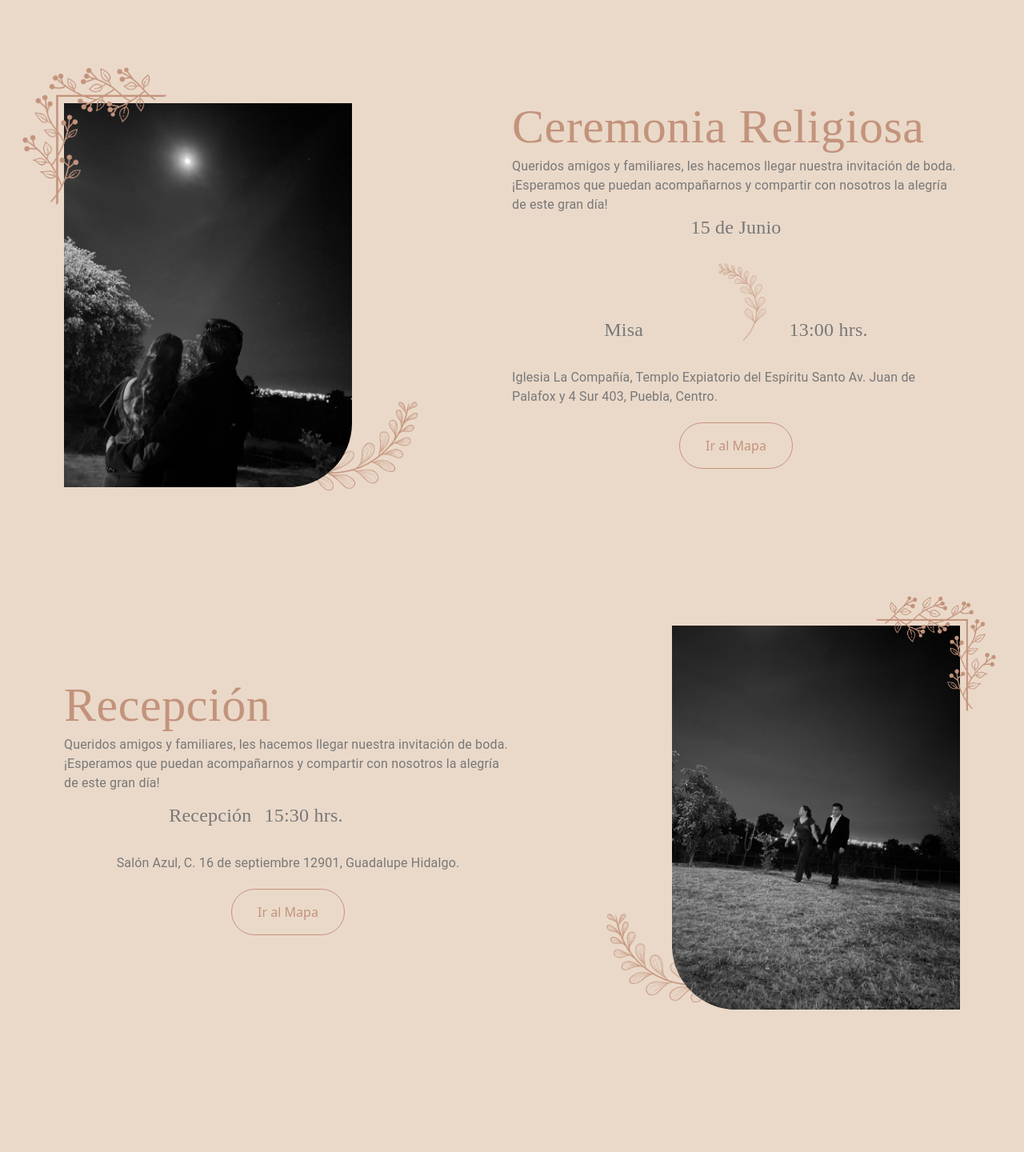
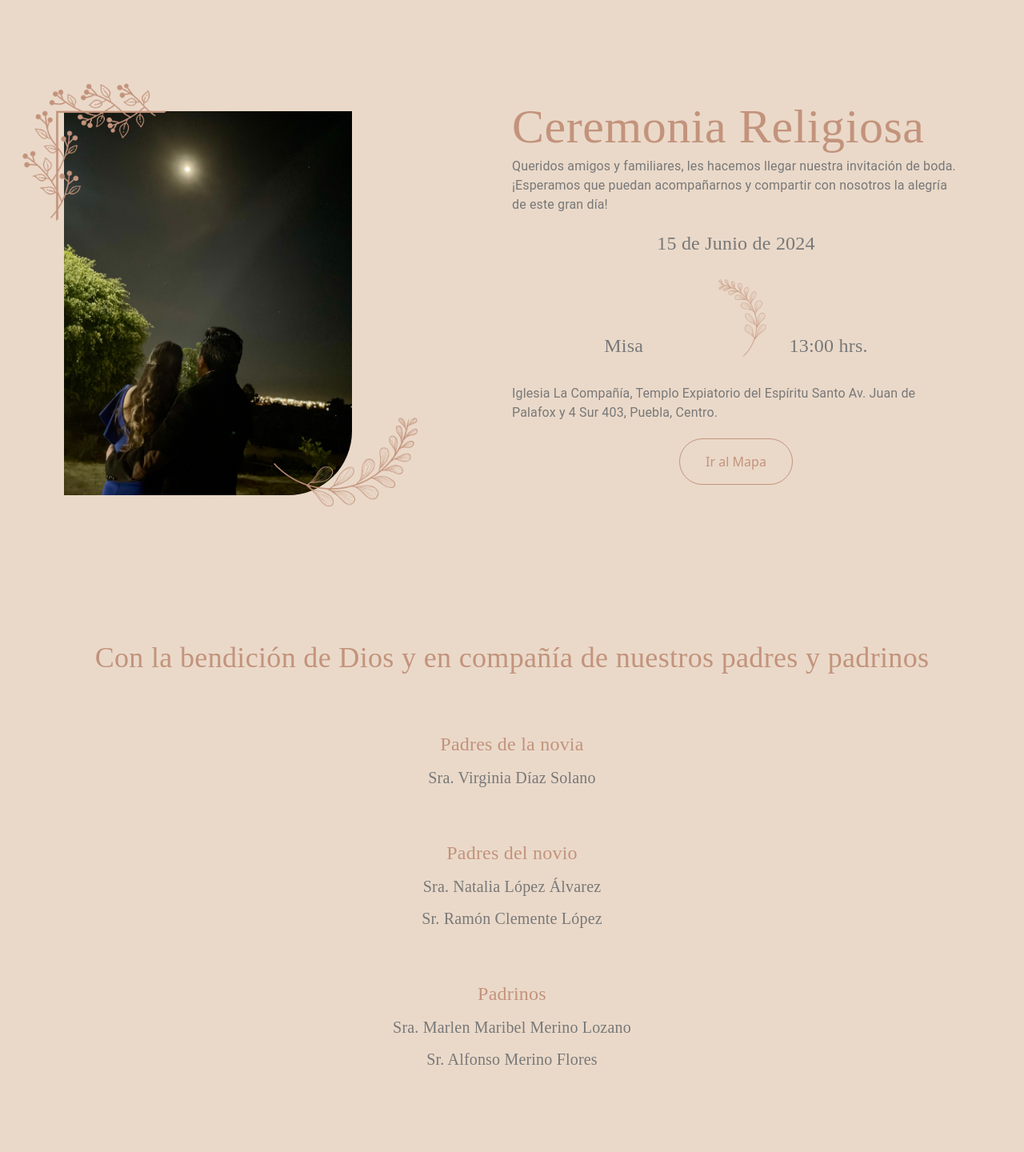
Before and after one commit to DavidNegreteL/weddingHub, a Next.js app: page / in a window 1280 px wide. Shown: the part 1140-2580 px from the top of the page at 80% size. Built offline with nearby package versions, Linux system fonts and the light colour scheme.

Commit message:
feature/ui: Font size updated and, navigation and parent components added

```diff
--- a/src/components/Countdown.tsx
+++ b/src/components/Countdown.tsx
@@ -17,14 +17,14 @@ const CountdownTimer = ({ targetDate }: { targetDate: string }) => {
   }) => {
     if (completed) {
       return (
-        <Typography className="text-primary-1 text-6xl mt-3 font-cormorant">
+        <Typography className="text-primary-1 text-4xl mt-3 font-cormorant md:text-6xl">
           {"¡Es hoy!"}
         </Typography>
       );
     } else {
       return (
         <Container className="p-4 m-0 mb-40 flex flex-col items-center gap-5 md:max-w-full">
-          <Typography className="text-primary-1 text-6xl mt-3 font-cormorant">
+          <Typography className="text-primary-1 text-4xl mt-3 font-cormorant md:text-6xl">
             Faltan
           </Typography>
           <Box className="flex gap-7 md:gap-12">
--- a/src/components/Hero.tsx
+++ b/src/components/Hero.tsx
@@ -10,11 +10,11 @@ function Hero() {
           textAlign={"center"}
           className="text-text text-xs mt-24 tracking-widest font-montserrat"
         >
-          NOS CASAMOS
+          ¡NOS CASAMOS!
         </Typography>
         <Typography
           textAlign={"left"}
-          className="text-primary-1 text-6xl mt-3 font-cormorant"
+          className="text-primary-1 text-4xl mt-3 font-cormorant md:text-6xl"
         >
           EL MEJOR DÍA DE NUESTRAS VIDAS
         </Typography>
@@ -31,7 +31,7 @@ function Hero() {
         alt="ara-y-lalo-1"
         width={360}
         height={480}
-        className="rounded-tl-lg rounded-br-lg ml-0 grayscale hover:grayscale-0 duration-300 md:ml-auto"
+        className="rounded-tl-lg rounded-br-lg ml-0 duration-300 md:ml-auto"
       />
       <Image
         src={"/images/hero_decoration_left_2.png"}
--- a/src/components/Nav.tsx
+++ b/src/components/Nav.tsx
@@ -12,6 +12,7 @@ import Typography from "@mui/material/Typography";
 import Image from "next/image";
 
 const pages = ["La Boda", "¿Cómo llegar?"];
+const sectionId = ["la-boda", "como-llegar"];
 
 function ResponsiveNav() {
   const [anchorElNav, setAnchorElNav] = useState<null | HTMLElement>(null);
@@ -26,7 +27,7 @@ function ResponsiveNav() {
 
   return (
     <AppBar position="static" className="h-min bg-secondary-1 shadow-none">
-      <Container className="w-full max-w-full">
+      <Container className="w-full max-w-full p-0">
         <Toolbar disableGutters>
           <Box sx={{ flexGrow: 1, display: { xs: "flex", md: "none" } }}>
             <IconButton
@@ -36,6 +37,7 @@ function ResponsiveNav() {
               aria-haspopup="true"
               onClick={handleOpenNavMenu}
               color="inherit"
+              className="p-0"
             >
               <MenuIcon className="text-text" />
             </IconButton>
@@ -57,9 +59,9 @@ function ResponsiveNav() {
                 display: { xs: "block", md: "none" },
               }}
             >
-              {pages.map((page) => (
+              {pages.map((page, index) => (
                 <MenuItem key={page} onClick={handleCloseNavMenu}>
-                  <Typography textAlign="center">{page}</Typography>
+                  <Link href={`#${sectionId[index]}`}>{page}</Link>
                 </MenuItem>
               ))}
             </Menu>
--- /dev/null
+++ b/src/components/Parents.tsx
@@ -0,0 +1,46 @@
+import Image from "next/image";
+import Container from "@mui/material/Container";
+import Typography from "@mui/material/Typography";
+import { Box } from "@mui/material";
+
+function Parents() {
+  return (
+    <Container className="p-0 m-0 w-full flex flex-col gap-9 items-center mb-40">
+      <Typography className="text-primary-1 text-2xl mb-9 font-cormorant md:text-4xl">
+        Con la bendición de Dios y en compañía de nuestros padres y padrinos
+      </Typography>
+      <Box className="flex flex-col items-center gap-1 mb-5">
+        <Typography className="text-primary-1 text-xl mb-2 font-cormorant md:text-2xl">
+          Padres de la novia
+        </Typography>
+        <Typography className="text-text text-lg mb-2 font-cormorant md:text-xl">
+          Sra. Virginia Díaz Solano
+        </Typography>
+      </Box>
+      <Box className="flex flex-col items-center gap-1 mb-5">
+        <Typography className="text-primary-1 text-xl mb-2 font-cormorant md:text-2xl">
+          Padres del novio
+        </Typography>
+        <Typography className="text-text text-lg mb-2 font-cormorant md:text-xl">
+          Sra. Natalia López Álvarez
+        </Typography>
+        <Typography className="text-text text-lg mb-2 font-cormorant md:text-xl">
+          Sr. Ramón Clemente López
+        </Typography>
+      </Box>
+      <Box className="flex flex-col items-center gap-1 mb-5">
+        <Typography className="text-primary-1 text-xl mb-2 font-cormorant md:text-2xl">
+          Padrinos
+        </Typography>
+        <Typography className="text-text text-lg mb-2 font-cormorant md:text-xl">
+          Sra. Marlen Maribel Merino Lozano
+        </Typography>
+        <Typography className="text-text text-lg mb-2 font-cormorant md:text-xl">
+          Sr. Alfonso Merino Flores
+        </Typography>
+      </Box>
+    </Container>
+  );
+}
+
+export default Parents;
--- a/src/components/Section.tsx
+++ b/src/components/Section.tsx
@@ -11,6 +11,7 @@ function Section({
   text,
   children,
   imageVariant,
+  id,
 }: {
   direction?: string;
   image?: string;
@@ -19,6 +20,7 @@ function Section({
   text?: string;
   children?: ReactNode | ReactNode[];
   imageVariant?: string;
+  id: string;
 }) {
   const sectionDirection =
     direction === "right"
@@ -28,16 +30,16 @@ function Section({
       : "relative p-0 m-0 w-full h-full flex flex-col items-center mb-40 md:flex-row-reverse md:justify-center";
   const roundedImage =
     imageVariant === "rounded-bottom-right"
-      ? "rounded-br-lg ml-0 grayscale hover:grayscale-0 duration-300"
+      ? "rounded-br-lg ml-0 duration-300"
       : imageVariant === "rounded-bottom-left"
-      ? "rounded-bl-lg ml-0 grayscale hover:grayscale-0 duration-300"
+      ? "rounded-bl-lg ml-0 duration-300"
       : imageVariant === "rounded-top-left"
-      ? "rounded-tl-lg ml-0 grayscale hover:grayscale-0 duration-300"
+      ? "rounded-tl-lg ml-0 duration-300"
       : imageVariant === "rounded-top-right"
-      ? "rounded-tr-lg ml-0 grayscale hover:grayscale-0 duration-300"
-      : "rounded-tl-lg rounded-br-lg ml-0 grayscale hover:grayscale-0 duration-300";
+      ? "rounded-tr-lg ml-0 duration-300"
+      : "rounded-tl-lg rounded-br-lg ml-0 duration-300";
   return (
-    <Container className={sectionDirection}>
+    <Container className={sectionDirection} id={id}>
       <Container className="flex flex-col justify-center items-start p-0 m-0 w-full mb-9 md:w-1/2">
         {heading ? (
           <Typography
@@ -51,7 +53,7 @@ function Section({
         )}
         <Typography
           textAlign={"left"}
-          className="text-primary-1 text-6xl mt-3 font-cormorant"
+          className="text-primary-1 text-4xl mt-3 font-cormorant md:text-6xl"
         >
           {title}
         </Typography>
--- a/src/pages/index.tsx
+++ b/src/pages/index.tsx
@@ -6,8 +6,7 @@ import Section from "@/components/Section";
 import Footer from "@/components/Footer";
 import Image from "next/image";
 import CountdownTimer from "@/components/Countdown";
-const inter = Inter({ subsets: ["latin"] });
-
+import Parents from "@/components/Parents";
 export default function Home() {
   return (
     <>
@@ -21,6 +20,7 @@ export default function Home() {
           text="Queridos amigos y familiares, les hacemos llegar nuestra invitación de boda. ¡Esperamos que puedan acompañarnos y compartir con nosotros la alegría de este gran día!"
           image="/images/section_1.jpeg"
           imageVariant="rounded-bottom-right"
+          id="la-boda"
         >
           <Image
             src={"/images/decoration_2.png"}
@@ -36,7 +36,7 @@ export default function Home() {
             height={480}
             className="absolute bottom-[9px] rotate-[35px] right-[-6px] md:bottom-[9px] md:left-[262px]"
           />
-          <Container className="relative flex flex-col items-center gap-8 p-0">
+          <Container className="relative flex flex-col items-center gap-8 p-0 mt-5">
             <Image
               src={"/images/decoration_1.png"}
               alt="decoracion floral"
@@ -45,7 +45,7 @@ export default function Home() {
               className="absolute -rotate-90 w-24 top-20 left-20 md:top-20 md:left-60"
             />
             <Typography className="text-text text-2xl font-cormorant mb-16">
-              15 de Junio
+              15 de Junio de 2024
             </Typography>
             <Container className="flex justify-around items-center">
               <Typography className="text-text text-2xl font-cormorant">
@@ -71,12 +71,14 @@ export default function Home() {
             </Container>
           </Container>
         </Section>
+        <Parents />
         <Section
           direction="right"
           title="Recepción"
-          text="Queridos amigos y familiares, les hacemos llegar nuestra invitación de boda. ¡Esperamos que puedan acompañarnos y compartir con nosotros la alegría de este gran día!"
+          text="Estamos muy contentos de poder festejar y brindar con ustedes."
           image="/images/section_2.jpeg"
           imageVariant="rounded-bottom-left"
+          id="recepcion"
         >
           <Image
             src={"/images/decoration_2.png"}
@@ -92,7 +94,7 @@ export default function Home() {
             height={480}
             className="absolute bottom-[9px] rotate-[35px] scale-x-[-1] md:bottom-[9px] md:right-[262px]"
           />
-          <Container className="relative flex flex-col items-center gap-8 p-0">
+          <Container className="relative flex flex-col items-center gap-8 p-0 mt-5">
             <Container className="flex justify-center gap-4 items-center p-0 mt-3">
               <Typography className="text-text text-2xl font-cormorant">
                 Recepción
@@ -118,7 +120,8 @@ export default function Home() {
         </Section>
         <Section
           title="¿Cómo llegar?"
-          text="Para llegar de la iglesia al salón en transporte publico, caminar 5 calles con dirección al sur hasta llegar a la 11 oriente y 4 sur y tomar la ruta 4 que diga FUENTES - PASEO BRAVO, tiempo estimado de recorrido 1hr  y en particular de 30 a 40 min aproximadamente."
+          text="Para llegar de la iglesia al salón en transporte publico, caminar 5 calles con dirección al sur hasta llegar a la 11 oriente y 4 sur y tomar la ruta 4 que diga FUENTES - PASEO BRAVO, tiempo estimado de recorrido 1hr y en autoparticular de 30 a 40 min aproximadamente."
+          id="como-llegar"
         ></Section>
       </Container>
       <Footer />
```
Also changed, not shown: src/components/Footer.tsx (+18 -11 lines).
